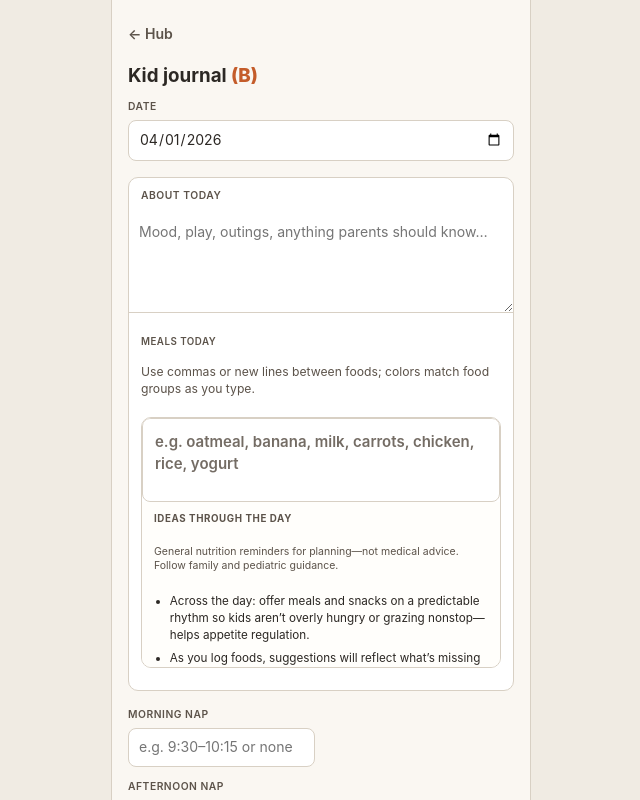
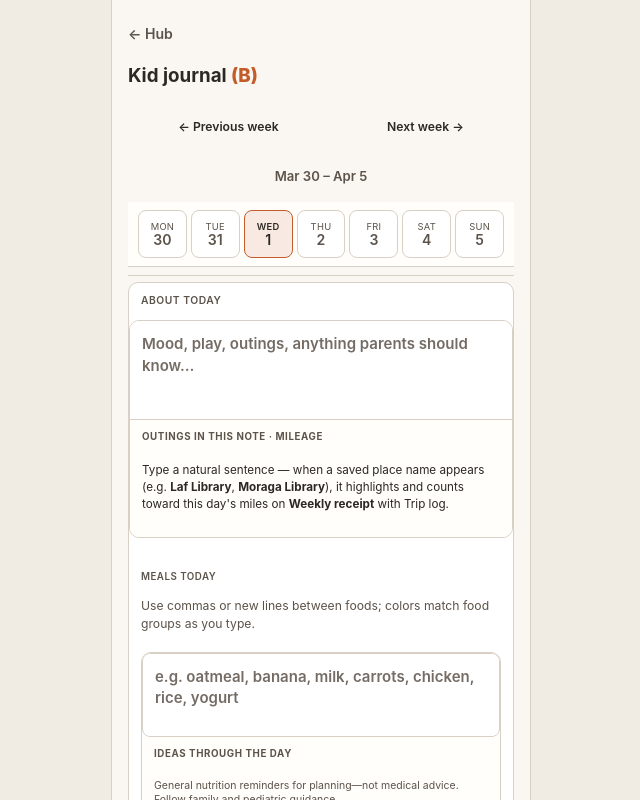
Before and after one commit to StellaNadais/nanny-trip-log, a React (Vite) app: page /journal in a window 1280 px wide. Shown: the top 800 px of the page, without its empty margins (319-959 px from the left). Built offline with nearby package versions, Linux system fonts and the light colour scheme.

Commit message:
Enhance tripPlaces data structure with aliases; improve trip log and journal integration for mileage tracking

```diff
--- a/src/components/DayLogPanel.jsx
+++ b/src/components/DayLogPanel.jsx
@@ -24,8 +24,8 @@ export function DayLogPanel({ iso, day, onChange, ensureDay }) {
             Outings & locations
           </span>
           <p className="trip-log__type-hint muted">
-            Same idea as <strong>Meals today</strong> in the journal: the colored / styled text is
-            what counts — check the panel under the field for this day’s mileage on the receipt.
+            Same as <strong>About today</strong> in Kid journal: styled text counts toward mileage on
+            Weekly receipt (Trip log + journal combined per day).
           </p>
           <TripPlacesField
             id={tripFieldId}
--- a/src/components/TripPlacesField.jsx
+++ b/src/components/TripPlacesField.jsx
@@ -1,53 +1,11 @@
 import { useId, useMemo } from 'react'
 import { MILE_RATE } from '../data/tripPlaces'
 import { computeTripMileageForText, splitTripLogForMirror } from '../utils/parseTripPlaces'
-
-function placeClass(region) {
-  if (region === 'oakland') return 'trip-place--oakland'
-  if (region === 'moraga') return 'trip-place--moraga'
-  if (region === 'lafayette') return 'trip-place--lafayette'
-  return 'trip-place--unknown'
-}
-
-/** Split plain text runs so commas / breaks match meals “delim” styling. */
-function mirrorNodesFromChunks(chunks) {
-  const nodes = []
-  let k = 0
-  for (const c of chunks) {
-    if (c.type === 'text') {
-      const parts = c.value.split(/([,;.\n]+)/)
-      for (const part of parts) {
-        if (!part) continue
-        if (/^[,;.\n]+$/.test(part)) {
-          nodes.push(
-            <span key={k++} className="meals-inline-delim">
-              {part}
-            </span>
-          )
-        } else {
-          nodes.push(<span key={k++}>{part}</span>)
-        }
-      }
-      continue
-    }
-    const cls = [
-      'trip-place',
-      c.place ? 'trip-place--counted' : '',
-      c.place ? placeClass(c.place.region) : 'trip-place--unknown',
-    ]
-      .filter(Boolean)
-      .join(' ')
-    nodes.push(
-      <span key={k++} className={cls}>
-        {c.value}
-      </span>
-    )
-  }
-  return nodes
-}
+import { mirrorNodesFromChunks } from './placeMirrorNodes'
 
 /**
  * Same pattern as meals: mirror highlights + footer strip with live feedback.
+ * variant journal: nested in Kid journal "About today"; softer copy.
  */
 export default function TripPlacesField({
   id,
@@ -55,6 +13,8 @@ export default function TripPlacesField({
   onChange,
   placeholder = '',
   'aria-labelledby': ariaLabelledby,
+  variant = 'trip',
+  nestedInAbout = false,
 }) {
   const mileageHintId = useId()
   const chunks = useMemo(() => splitTripLogForMirror(value), [value])
@@ -62,8 +22,12 @@ export default function TripPlacesField({
   const mirrorChildren = useMemo(() => mirrorNodesFromChunks(chunks), [chunks])
   const tally = mileage.rows.length
 
+  const isJournal = variant === 'journal'
+
   return (
-    <div className="meals-today-field trip-places-as-meals">
+    <div
+      className={`meals-today-field trip-places-as-meals${nestedInAbout ? ' trip-places-as-meals--about-nested' : ''}`}
+    >
       <div className="meals-inline-host">
         <div className="meals-inline-inner">
           <div className="meals-inline-mirror" aria-hidden>
@@ -90,12 +54,24 @@ export default function TripPlacesField({
       </div>
 
       <div className="trip-places-foot" id={mileageHintId} aria-live="polite">
-        <span className="trip-places-foot__title">Mileage & receipt</span>
+        <span className="trip-places-foot__title">
+          {isJournal ? 'Outings in this note · mileage' : 'Mileage & receipt'}
+        </span>
         {tally === 0 ? (
           <p className="trip-places-foot__body muted">
-            Highlighted, styled names are counted. Finish typing a full saved place name — Oakland
-            (code), Moraga (italic), Lafayette (bold + code) — then this day’s miles roll into{' '}
-            <strong>Weekly receipt</strong> automatically.
+            {isJournal ? (
+              <>
+                Type a natural sentence — when a saved place name appears (e.g. <strong>Laf Library</strong>
+                , <strong>Moraga Library</strong>), it highlights and counts toward this day&apos;s miles on{' '}
+                <strong>Weekly receipt</strong> with Trip log.
+              </>
+            ) : (
+              <>
+                Highlighted, styled names are counted. Finish typing a full saved place name — Oakland
+                (code), Moraga (italic), Lafayette (bold + code) — then this day&apos;s miles roll into{' '}
+                <strong>Weekly receipt</strong> automatically.
+              </>
+            )}
           </p>
         ) : (
           <p className="trip-places-foot__body">
--- /dev/null
+++ b/src/components/placeMirrorNodes.jsx
@@ -0,0 +1,49 @@
+import { splitTripLogForMirror } from '../utils/parseTripPlaces'
+
+function placeClass(region) {
+  if (region === 'oakland') return 'trip-place--oakland'
+  if (region === 'moraga') return 'trip-place--moraga'
+  if (region === 'lafayette') return 'trip-place--lafayette'
+  return 'trip-place--unknown'
+}
+
+/** Mirror rendering: delimiters + counted place pills (same as TripPlacesField). */
+export function mirrorNodesFromChunks(chunks) {
+  const nodes = []
+  let k = 0
+  for (const c of chunks) {
+    if (c.type === 'text') {
+      const parts = c.value.split(/([,;.\n]+)/)
+      for (const part of parts) {
+        if (!part) continue
+        if (/^[,;.\n]+$/.test(part)) {
+          nodes.push(
+            <span key={k++} className="meals-inline-delim">
+              {part}
+            </span>
+          )
+        } else {
+          nodes.push(<span key={k++}>{part}</span>)
+        }
+      }
+      continue
+    }
+    const cls = [
+      'trip-place',
+      c.place ? 'trip-place--counted' : '',
+      c.place ? placeClass(c.place.region) : 'trip-place--unknown',
+    ]
+      .filter(Boolean)
+      .join(' ')
+    nodes.push(
+      <span key={k++} className={cls}>
+        {c.value}
+      </span>
+    )
+  }
+  return nodes
+}
+
+export function placeMirrorChildrenFromText(text) {
+  return mirrorNodesFromChunks(splitTripLogForMirror(text))
+}
--- a/src/pages/HubPage.jsx
+++ b/src/pages/HubPage.jsx
@@ -3,9 +3,8 @@ import { Link } from 'react-router-dom'
 const CARDS = [
   { to: '/shift', label: 'Shift', code: 'A' },
   { to: '/journal', label: 'Kid Journal', code: 'B' },
-  { to: '/trip-log', label: 'Trip log', code: 'C' },
-  { to: '/notes', label: 'Internal notes', code: 'D' },
-  { to: '/deck', label: 'More', code: 'E', stacked: true },
+  { to: '/notes', label: 'Internal notes', code: 'C' },
+  { to: '/deck', label: 'More', code: 'D', stacked: true },
 ]
 
 export default function HubPage() {
@@ -33,6 +32,7 @@ export default function HubPage() {
           </Link>
         ))}
         <div className="hub-card hub-card--empty" aria-hidden />
+        <div className="hub-card hub-card--empty" aria-hidden />
       </div>
 
       <Link to="/receipt" className="hub__report">
--- a/src/pages/KidJournalPage.jsx
+++ b/src/pages/KidJournalPage.jsx
@@ -1,10 +1,32 @@
 import { useEffect, useMemo, useState } from 'react'
 import { Link } from 'react-router-dom'
+import { DayStrip } from '../components/DayStrip'
 import MealsInlineField from '../components/MealsInlineField'
+import TripPlacesField from '../components/TripPlacesField'
+import { placeMirrorChildrenFromText } from '../components/placeMirrorNodes'
 import { useKidJournal } from '../hooks/useKidJournal'
 import { getMealHealthSuggestions } from '../utils/mealSuggestions'
 import { countByCategory, parseMealsToParts } from '../utils/parseMeals'
-import { toISODateLocal } from '../utils/dates'
+import { addDays, formatWeekRange, startOfWeekMonday, toISODateLocal } from '../utils/dates'
+import { computeWeekTripMileage } from '../utils/parseTripPlaces'
+import { notifyReceiptMileageUpdated, saveReceiptSettings } from '../utils/receiptStorage'
+import { loadKidJournalEntries } from '../utils/kidJournalStorage'
+import { loadState } from '../utils/storage'
+
+function loadDraftFromLatest(iso) {
+  const ent = loadKidJournalEntries()
+  const forDay = ent.filter((e) => e.dateISO === iso)
+  const latest = [...forDay].sort((a, b) => (b.savedAt || '').localeCompare(a.savedAt || ''))[0]
+  if (!latest) {
+    return { dayNotes: '', mealsText: '', morningNap: '', afternoonNap: '' }
+  }
+  return {
+    dayNotes: latest.dayNotes ?? '',
+    mealsText: latest.mealsText ?? '',
+    morningNap: latest.morningNap ?? '',
+    afternoonNap: latest.afternoonNap ?? '',
+  }
+}
 
 function formatJournalDate(iso) {
   if (!iso) return ''
@@ -16,9 +38,28 @@ function formatJournalDate(iso) {
   })
 }
 
+function initialDayOffsetForWeek(mondayDate) {
+  const monIso = toISODateLocal(mondayDate)
+  const todayIso = toISODateLocal(new Date())
+  const diff = Math.round(
+    (new Date(todayIso + 'T12:00:00') - new Date(monIso + 'T12:00:00')) / 86400000
+  )
+  return Math.max(0, Math.min(6, diff))
+}
+
 export default function KidJournalPage() {
   const { entries, addEntry } = useKidJournal()
-  const [dateISO, setDateISO] = useState(() => toISODateLocal(new Date()))
+  const [journalWeekStart, setJournalWeekStart] = useState(() => startOfWeekMonday(new Date()))
+  const [dayOffset, setDayOffset] = useState(() =>
+    initialDayOffsetForWeek(startOfWeekMonday(new Date()))
+  )
+
+  const weekKey = useMemo(() => toISODateLocal(journalWeekStart), [journalWeekStart])
+  const dateISO = useMemo(
+    () => toISODateLocal(addDays(journalWeekStart, dayOffset)),
+    [journalWeekStart, dayOffset]
+  )
+
   const [dayNotes, setDayNotes] = useState('')
   const [mealsText, setMealsText] = useState('')
   const [morningNap, setMorningNap] = useState('')
@@ -31,10 +72,49 @@ export default function KidJournalPage() {
     return () => clearInterval(id)
   }, [])
 
+  useEffect(() => {
+    const d = loadDraftFromLatest(dateISO)
+    setDayNotes(d.dayNotes)
+    setMealsText(d.mealsText)
+    setMorningNap(d.morningNap)
+    setAfternoonNap(d.afternoonNap)
+  }, [dateISO])
+
+  useEffect(() => {
+    const t = window.setTimeout(() => {
+      const saved = loadState()
+      const daysByIso = saved?.daysByIso && typeof saved.daysByIso === 'object' ? saved.daysByIso : {}
+      const draft = { [dateISO]: dayNotes }
+      const { totalMiles, reimbursement, breakdown } = computeWeekTripMileage(
+        journalWeekStart,
+        daysByIso,
+        entries,
+        draft
+      )
+      saveReceiptSettings({
+        mileageByWeek: {
+          [weekKey]: {
+            totalMiles,
+            reimbursement,
+            breakdown,
+            weekLabel: formatWeekRange(journalWeekStart),
+            updatedAt: Date.now(),
+          },
+        },
+      })
+      notifyReceiptMileageUpdated()
+    }, 450)
+    return () => window.clearTimeout(t)
+  }, [journalWeekStart, weekKey, dateISO, dayNotes, entries])
+
   const mealParts = useMemo(() => parseMealsToParts(mealsText), [mealsText])
   const mealSuggestions = useMemo(() => {
     return getMealHealthSuggestions(countByCategory(mealParts), new Date(suggestionClock))
   }, [mealParts, suggestionClock])
+
+  function shiftJournalWeek(delta) {
+    setJournalWeekStart((w) => addDays(w, delta * 7))
+  }
 
   function submit(e) {
     e.preventDefault()
@@ -46,10 +126,13 @@ export default function KidJournalPage() {
       afternoonNap,
     })
     setFlash('Journal entry saved.')
-    setDayNotes('')
-    setMealsText('')
-    setMorningNap('')
-    setAfternoonNap('')
+    window.setTimeout(() => {
+      const d = loadDraftFromLatest(dateISO)
+      setDayNotes(d.dayNotes)
+      setMealsText(d.mealsText)
+      setMorningNap(d.morningNap)
+      setAfternoonNap(d.afternoonNap)
+    }, 100)
   }
 
   const sorted = useMemo(() => {
@@ -71,30 +154,51 @@ export default function KidJournalPage() {
         </h1>
       </header>
 
+      <div className="journal__week-picker">
+        <div className="trip-log__week-tools">
+          <button
+            type="button"
+            className="btn btn--ghost trip-log__week-btn"
+            onClick={() => shiftJournalWeek(-1)}
+          >
+            ← Previous week
+          </button>
+          <button
+            type="button"
+            className="btn btn--ghost trip-log__week-btn"
+            onClick={() => shiftJournalWeek(1)}
+          >
+            Next week →
+          </button>
+        </div>
+        <p className="journal__week-range muted" aria-live="polite">
+          {formatWeekRange(journalWeekStart)}
+        </p>
+        <DayStrip
+          weekStart={journalWeekStart}
+          selectedIso={dateISO}
+          onSelect={(iso) => {
+            const a = new Date(weekKey + 'T12:00:00')
+            const b = new Date(iso + 'T12:00:00')
+            const diff = Math.round((b - a) / 86400000)
+            setDayOffset(Math.max(0, Math.min(6, diff)))
+          }}
+        />
+      </div>
+
       <form className="journal__form" onSubmit={submit}>
-        <label className="field-block">
-          <span className="field-block__label">Date</span>
-          <input
-            type="date"
-            className="input input--line"
-            value={dateISO}
-            onChange={(e) => setDateISO(e.target.value)}
-            required
-          />
-        </label>
-
         <div className="field-block journal__about-bundle">
           <span className="field-block__label" id="kid-journal-about-label">
             About today
           </span>
-          <textarea
+          <TripPlacesField
             id="kid-journal-day-notes"
-            className="input input--area journal__about-notes"
-            rows={4}
             value={dayNotes}
-            onChange={(e) => setDayNotes(e.target.value)}
+            onChange={setDayNotes}
             placeholder="Mood, play, outings, anything parents should know…"
             aria-labelledby="kid-journal-about-label"
+            variant="journal"
+            nestedInAbout
           />
           <div className="journal__about-meals">
             <span className="field-block__label field-block__label--sub" id="kid-journal-meals-label">
@@ -161,7 +265,11 @@ export default function KidJournalPage() {
               return (
                 <li key={row.id} className="journal__history-row">
                   <div className="journal__history-date">{formatJournalDate(row.dateISO)}</div>
-                  {row.dayNotes ? <p className="journal__history-notes">{row.dayNotes}</p> : null}
+                  {row.dayNotes ? (
+                    <p className="journal__history-notes journal__history-notes--places">
+                      {placeMirrorChildrenFromText(row.dayNotes)}
+                    </p>
+                  ) : null}
                   {parts.length > 0 ? (
                     <p className="journal__history-meals">
                       {parts.map((p, i) => (
--- a/src/pages/TripLogPage.jsx
+++ b/src/pages/TripLogPage.jsx
@@ -1,6 +1,7 @@
 import { Link } from 'react-router-dom'
 import { useEffect, useMemo, useState } from 'react'
 import { addDays, formatWeekRange, toISODateLocal } from '../utils/dates'
+import { useKidJournal } from '../hooks/useKidJournal'
 import { useTripLog } from '../hooks/useTripLog'
 import { DayStrip } from '../components/DayStrip'
 import { DayLogPanel } from '../components/DayLogPanel'
@@ -17,6 +18,7 @@ const TABS = [
 
 export default function TripLogPage() {
   const log = useTripLog()
+  const { entries: journalEntries } = useKidJournal()
   const [tab, setTab] = useState('log')
   const [dayOffset, setDayOffset] = useState(0)
   const selectedIso = useMemo(
@@ -27,15 +29,16 @@ export default function TripLogPage() {
   const day = log.daysByIso[selectedIso]
 
   const weekPreview = useMemo(
-    () => computeWeekTripMileage(log.weekStart, log.daysByIso),
-    [log.weekStart, log.daysByIso]
+    () => computeWeekTripMileage(log.weekStart, log.daysByIso, journalEntries),
+    [log.weekStart, log.daysByIso, journalEntries]
   )
 
   useEffect(() => {
     const t = window.setTimeout(() => {
       const { totalMiles, reimbursement, breakdown } = computeWeekTripMileage(
         log.weekStart,
-        log.daysByIso
+        log.daysByIso,
+        journalEntries
       )
       const weekLabel = formatWeekRange(log.weekStart)
       saveReceiptSettings({
@@ -52,7 +55,7 @@ export default function TripLogPage() {
       notifyReceiptMileageUpdated()
     }, 450)
     return () => window.clearTimeout(t)
-  }, [log.weekStart, log.weekKey, log.daysByIso])
+  }, [log.weekStart, log.weekKey, log.daysByIso, journalEntries])
 
   return (
     <div className="app">
--- a/src/pages/pages.css
+++ b/src/pages/pages.css
@@ -1265,6 +1265,32 @@
 /* Trip log outings: reuse meals shell; counted places get pill + region typography */
 .trip-places-as-meals {
   margin-bottom: 10px;
+}
+
+.trip-places-as-meals--about-nested {
+  margin-bottom: 0;
+  border: none;
+  border-radius: 0;
+  box-shadow: none;
+}
+
+.trip-places-as-meals--about-nested:focus-within {
+  outline: none;
+}
+
+.trip-places-as-meals--about-nested .meals-inline-host {
+  border-radius: 0;
+  border: none;
+  border-bottom: 1px solid var(--line);
+  max-height: 12rem;
+}
+
+.trip-places-as-meals--about-nested .meals-inline-inner {
+  min-height: 6.5rem;
+}
+
+.trip-places-as-meals--about-nested .trip-places-foot {
+  border-top: none;
 }
 
 .meals-inline-mirror .trip-place {
@@ -1587,6 +1613,21 @@
   margin-bottom: 10px;
 }
 
+.journal__week-picker {
+  flex-shrink: 0;
+  width: 100%;
+  margin-bottom: 6px;
+  border-bottom: 1px solid var(--line);
+  padding-bottom: 8px;
+}
+
+.journal__week-range {
+  margin: 6px 0 4px;
+  font-size: 0.875rem;
+  font-weight: 600;
+  text-align: center;
+}
+
 .journal__title {
   margin: 6px 0 0;
   font-size: 1.25rem;
@@ -1840,6 +1881,49 @@
   line-height: 1.45;
 }
 
+.journal__history-notes--places {
+  white-space: pre-wrap;
+  word-break: break-word;
+}
+
+.journal__history-notes--places .meals-inline-delim {
+  color: var(--ink-muted);
+  font-weight: 500;
+}
+
+.journal__history-notes--places .trip-place--counted.trip-place--oakland {
+  font-family: ui-monospace, 'Cascadia Code', 'SF Mono', Menlo, monospace;
+  font-weight: 600;
+  background: rgba(30, 58, 95, 0.12);
+  color: #1a3a5c;
+  border-radius: 4px;
+  padding: 0 3px;
+}
+
+.journal__history-notes--places .trip-place--counted.trip-place--moraga {
+  font-style: italic;
+  font-weight: 700;
+  background: rgba(34, 100, 72, 0.1);
+  color: #1e4a38;
+  border-radius: 4px;
+  padding: 0 3px;
+}
+
+.journal__history-notes--places .trip-place--counted.trip-place--lafayette {
+  font-family: ui-monospace, 'Cascadia Code', 'SF Mono', Menlo, monospace;
+  font-weight: 800;
+  background: rgba(120, 53, 15, 0.1);
+  color: #5c2d0a;
+  border-radius: 4px;
+  padding: 0 3px;
+}
+
+.journal__history-notes--places .trip-place--unknown {
+  font-family: ui-monospace, monospace;
+  font-size: 0.92em;
+  color: var(--ink-muted);
+}
+
 .journal__history-meals {
   margin: 8px 0 0;
   font-size: 0.9rem;
--- a/src/utils/parseTripPlaces.js
+++ b/src/utils/parseTripPlaces.js
@@ -2,6 +2,19 @@ import { addDays, toISODateLocal } from './dates'
 import { MILE_RATE, PLACE_BY_ID, PLACES } from '../data/tripPlaces'
 
 const TOKEN_RE = /^«p:([a-z0-9-]+)»/
+
+function buildPlacePhrasesSorted() {
+  const out = []
+  for (const p of PLACES) {
+    out.push({ phrase: p.label, place: p })
+    for (const a of p.aliases || []) {
+      if (a && typeof a === 'string') out.push({ phrase: a, place: p })
+    }
+  }
+  return out.sort((a, b) => b.phrase.length - a.phrase.length)
+}
+
+const PLACE_PHRASES_SORTED = buildPlacePhrasesSorted()
 
 /** Letter, digit, or apostrophe (e.g. Children's) counts as “word” interior. */
 function isWordChar(c) {
@@ -15,8 +28,6 @@ function boundaryBefore(text, i) {
 function boundaryAfter(text, end) {
   return end >= text.length || !isWordChar(text[end])
 }
-
-const PLACES_BY_LABEL_LEN = [...PLACES].sort((a, b) => b.label.length - a.label.length)
 
 /**
  * Scan text into chunks for mirror + mileage (non-overlapping; tokens take priority at «).
@@ -42,23 +53,25 @@ export function scanTripLogChunks(text) {
       }
     }
 
-    let matched = null
-    for (const p of PLACES_BY_LABEL_LEN) {
-      const L = p.label.length
+    let matchedPhrase = null
+    let matchedPlace = null
+    for (const { phrase, place } of PLACE_PHRASES_SORTED) {
+      const L = phrase.length
       if (i + L > s.length) continue
-      if (s.slice(i, i + L).toLowerCase() !== p.label.toLowerCase()) continue
+      if (s.slice(i, i + L).toLowerCase() !== phrase.toLowerCase()) continue
       if (!boundaryBefore(s, i) || !boundaryAfter(s, i + L)) continue
-      matched = p
+      matchedPhrase = phrase
+      matchedPlace = place
       break
     }
 
-    if (matched) {
+    if (matchedPlace && matchedPhrase) {
       chunks.push({
         type: 'place',
-        value: s.slice(i, i + matched.label.length),
-        place: matched,
+        value: s.slice(i, i + matchedPhrase.length),
+        place: matchedPlace,
       })
-      i += matched.label.length
+      i += matchedPhrase.length
       continue
     }
 
@@ -78,7 +91,7 @@ export function splitTripLogForMirror(text) {
 }
 
 /**
- * Round-trip miles per matched place (typed name or legacy «p:id» token).
+ * Round-trip miles per matched place (typed name, alias, or legacy «p:id» token).
  */
 export function computeTripMileageForText(text) {
   const chunks = scanTripLogChunks(text)
@@ -95,14 +108,30 @@ export function computeTripMileageForText(text) {
   return { totalMiles, reimbursement, rows }
 }
 
-export function computeWeekTripMileage(weekStart, daysByIso) {
+function dayNotesConcatForDate(journalEntries, iso) {
+  if (!Array.isArray(journalEntries) || !iso) return ''
+  return journalEntries
+    .filter((e) => e.dateISO === iso)
+    .map((e) => e.dayNotes || '')
+    .filter(Boolean)
+    .join('\n')
+}
+
+/**
+ * @param draftDayNotesByIso optional map iso -> string; overrides saved journal notes for those days (live typing)
+ */
+export function computeWeekTripMileage(weekStart, daysByIso, journalEntries = [], draftDayNotesByIso = null) {
   const breakdown = []
   let totalMiles = 0
   for (let i = 0; i < 7; i++) {
     const iso = toISODateLocal(addDays(weekStart, i))
-    const day = daysByIso?.[iso]
-    const t = day?.tripLog || ''
-    const { totalMiles: dayMiles, rows } = computeTripMileageForText(t)
+    const trip = daysByIso?.[iso]?.tripLog || ''
+    let notes = dayNotesConcatForDate(journalEntries, iso)
+    if (draftDayNotesByIso && Object.prototype.hasOwnProperty.call(draftDayNotesByIso, iso)) {
+      notes = draftDayNotesByIso[iso] ?? ''
+    }
+    const combined = [trip, notes].filter(Boolean).join('\n')
+    const { totalMiles: dayMiles, rows } = computeTripMileageForText(combined)
     if (dayMiles > 0) {
       totalMiles += dayMiles
       breakdown.push({ iso, rows })
```
Also changed, not shown: src/pages/WeeklyReceiptPage.jsx (+5 -4 lines).
